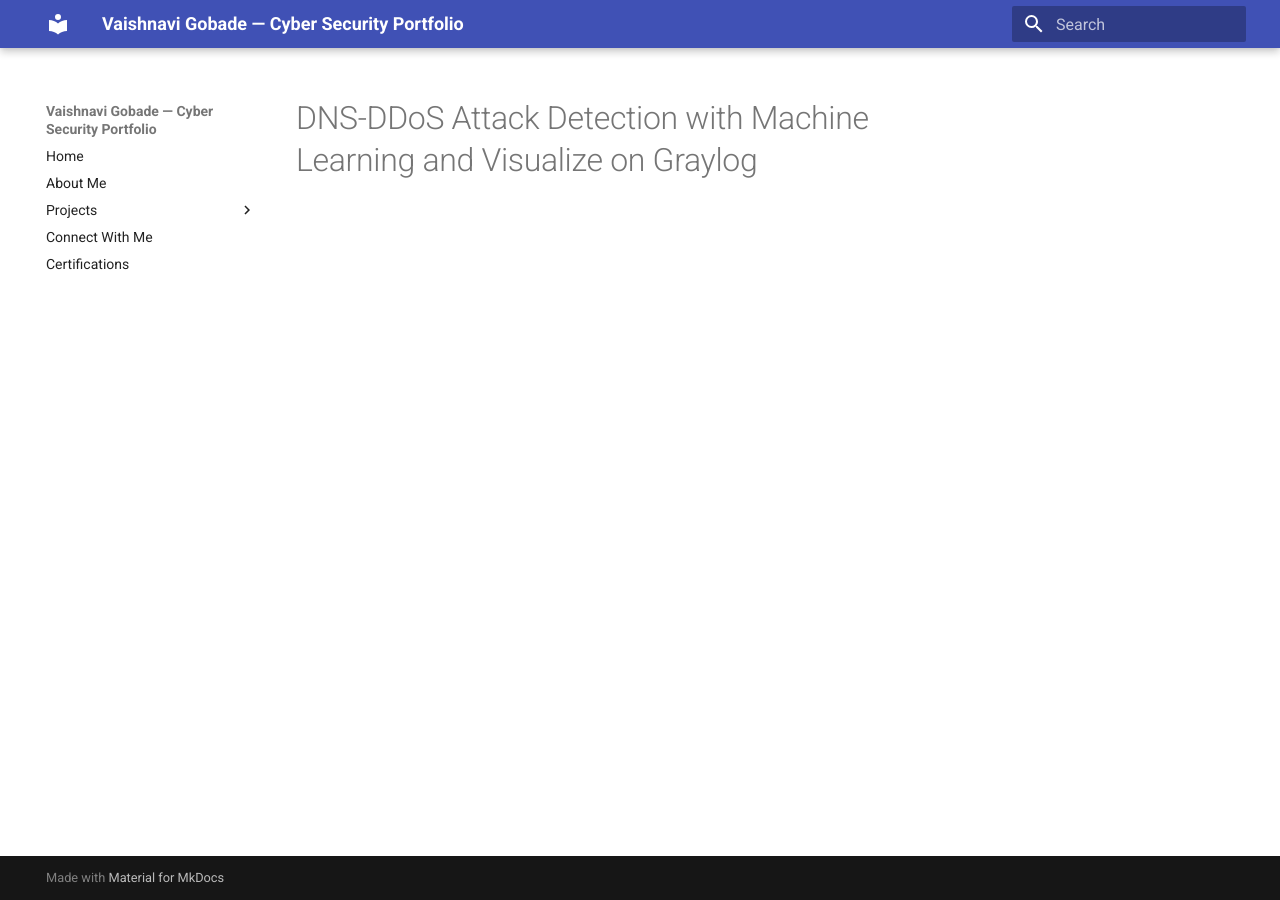
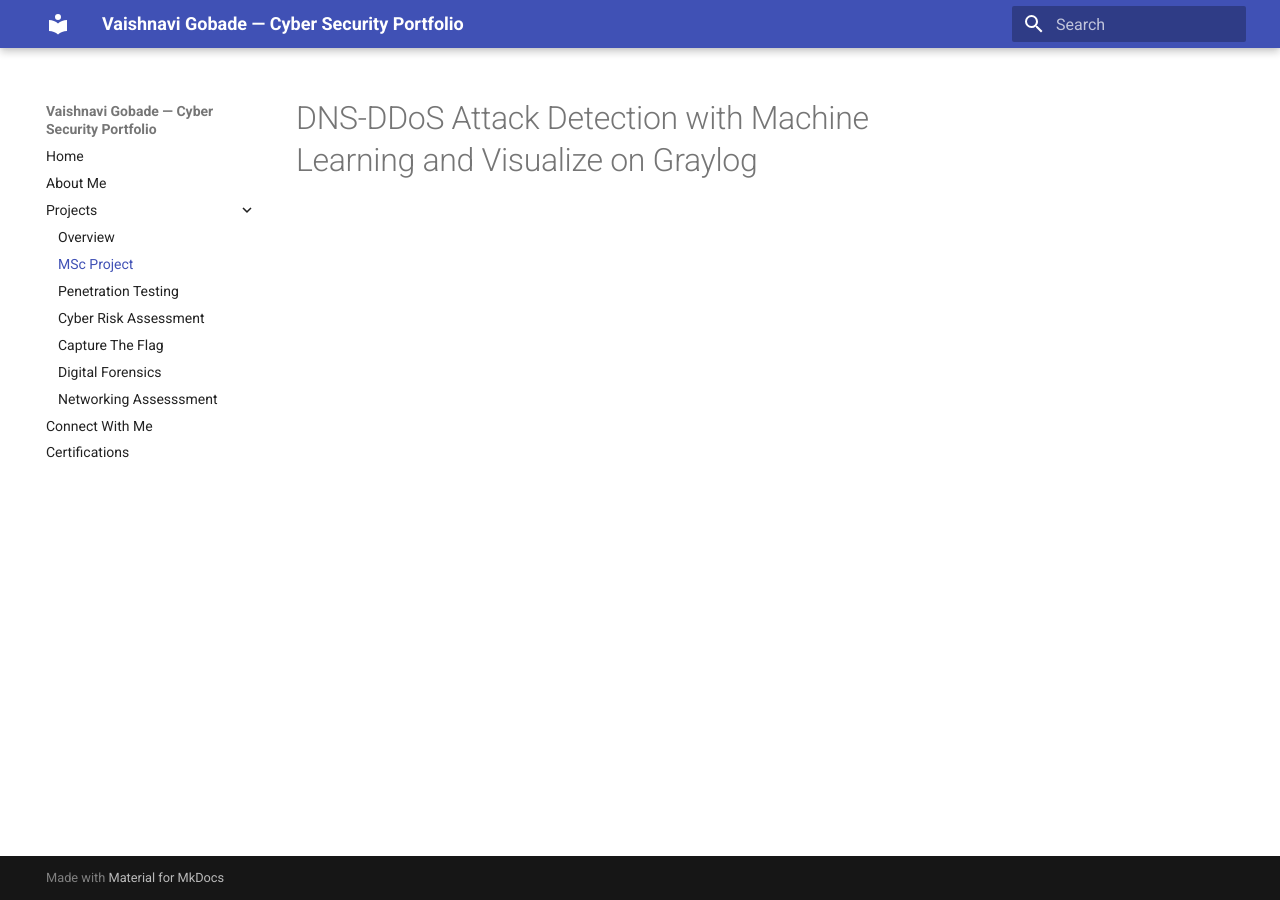
Before and after one commit to GoVaish/Cyber-Portfolio, an MkDocs documentation site: the page built from docs/projectlist/ddos.md, in a window 1280 px wide. Built offline with MkDocs 1.6.1 and Material for MkDocs 9.7.7, drawn with Linux system fonts in a browser that asks for light colours; part of the change alters nothing that is shown.

Commit message:
Update mkdocs.yml

```diff
--- a/mkdocs.yml
+++ b/mkdocs.yml
@@ -10,11 +10,11 @@ nav:
   - About Me: about.md
   - Projects:
       - Overview: projects.md
-      - MSc Project: ddos.md
+      - MSc Project: projectlist/ddos.md
       - Penetration Testing: projectlist/pentest.md
       - Cyber Risk Assessment: projectlist/crm.md
       - Capture The Flag: projectlist/ctf.md
       - Digital Forensics: projectlist/forensics.md
-      - Networking Assesssment: network.md
+      - Networking Assesssment: projectlist/network.md
   - Connect With Me: link.md
   - Certifications: certs.md
```
